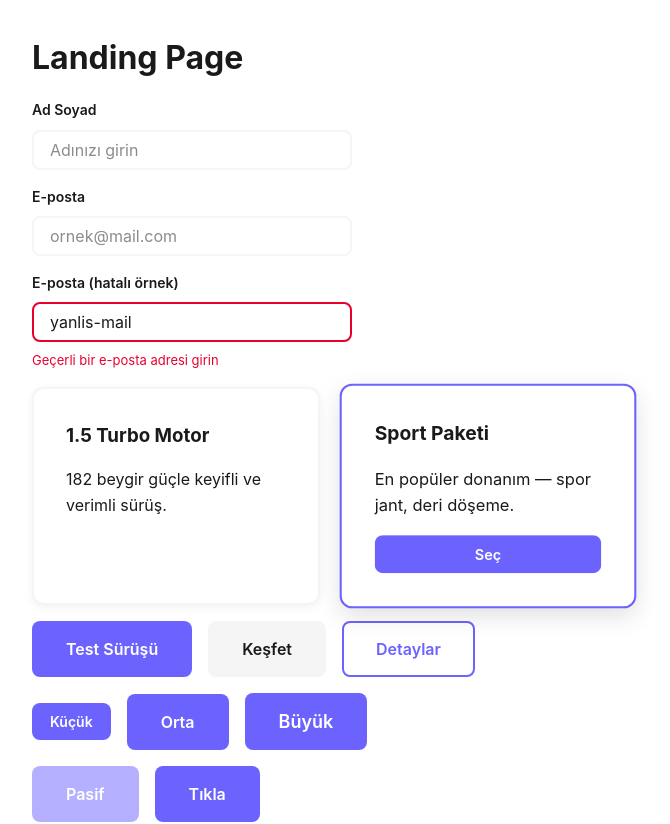
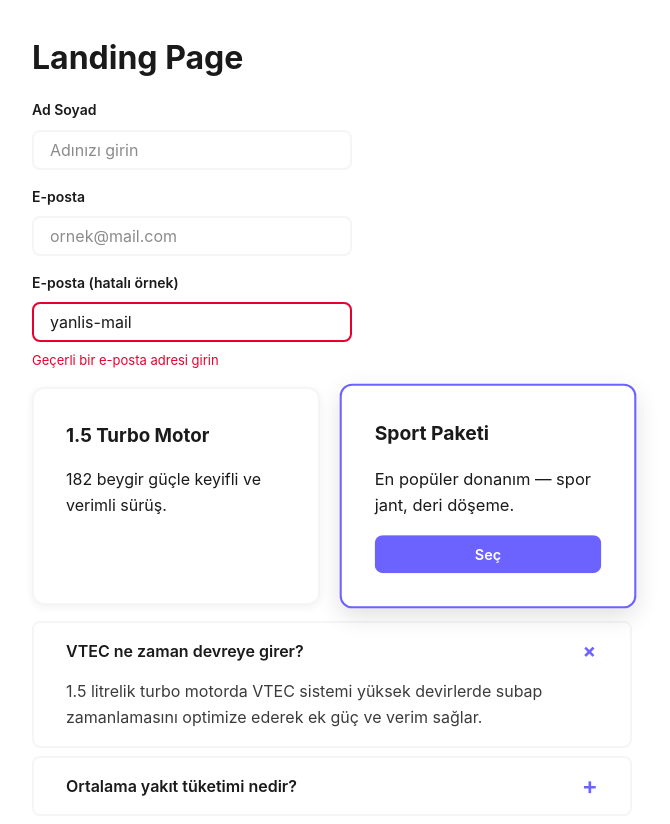
Before and after one commit to Muratsunnu/honda-civic-fc5-landing, a React (Vite) app: page / in a window 1280 px wide. Shown: the top 824 px of the page, without its empty margins (0-670 px from the left). Built offline with nearby package versions, Linux system fonts and the light colour scheme.

Commit message:
feat: add reusable Accordion component
- useState ile acik panel yonetimi (tek seferde bir panel)
- items prop ile soru-cevap listesi yapilandirilabilir
- button + aria-expanded + aria-controls + role=region (a11y)
- klavye destegi (native button) ve +/- ikon rotasyonu

```diff
--- a/src/App.tsx
+++ b/src/App.tsx
@@ -1,6 +1,7 @@
 import Button from './components/Button/Button'
 import Input from './components/Input/Input'
 import Card from './components/Card/Card'
+import Accordion from './components/Accordion/Accordion'
 
 function App() {
   return (
@@ -41,6 +42,29 @@ function App() {
         </Card>
       </div>
 
+      {/* Geçici test alanı — Accordion bileşeni (state ile aç/kapa) */}
+      <div style={{ maxWidth: '600px' }}>
+        <Accordion
+          items={[
+            {
+              question: 'VTEC ne zaman devreye girer?',
+              answer:
+                '1.5 litrelik turbo motorda VTEC sistemi yüksek devirlerde subap zamanlamasını optimize ederek ek güç ve verim sağlar.',
+            },
+            {
+              question: 'Ortalama yakıt tüketimi nedir?',
+              answer:
+                'Şehir içi ve şehir dışı karışık kullanımda ortalama 6-7 litre/100km değerlerine ulaşılabilir.',
+            },
+            {
+              question: 'Bagaj hacmi kaç litre?',
+              answer:
+                'Sedan gövde tipinde 519 litrelik geniş bagaj hacmiyle sınıfının önde gelenlerindendir.',
+            },
+          ]}
+        />
+      </div>
+
       {/* Geçici test alanı — Button bileşenini deniyoruz */}
       <div style={{ display: 'flex', gap: '1rem', flexWrap: 'wrap' }}>
         <Button variant="primary">Test Sürüşü</Button>
--- /dev/null
+++ b/src/components/Accordion/Accordion.scss
@@ -0,0 +1,75 @@
+// .accordion = Block: soru-cevap listesini saran kapsayıcı
+.accordion {
+  display: flex;
+  flex-direction: column;
+  gap: var(--spacing-sm);
+
+  // Element: tek bir soru-cevap kutusu
+  &__item {
+    border: 2px solid var(--color-secondary);
+    border-radius: 8px;
+    overflow: hidden;
+  }
+
+  // <h3> başlığın varsayılan margin/font etkisini sıfırla
+  &__heading {
+    margin: 0;
+    font-size: 1rem;
+  }
+
+  // Element: tıklanabilir soru başlığı (button)
+  &__trigger {
+    width: 100%;
+    display: flex;
+    align-items: center;
+    justify-content: space-between;
+    gap: var(--spacing-md);
+
+    padding: var(--spacing-md) var(--spacing-lg);
+    font-family: var(--font-family-base);
+    font-size: 1rem;
+    font-weight: 600;
+    text-align: left;
+    color: var(--color-text);
+    background-color: var(--color-bg);
+    border: none;
+    cursor: pointer;
+    transition: background-color 0.2s ease;
+
+    &:hover {
+      background-color: var(--color-secondary);
+    }
+
+    // Klavye odağı görünürlüğü (a11y)
+    &:focus-visible {
+      outline: 3px solid var(--color-primary);
+      outline-offset: -3px;
+    }
+  }
+
+  // Element: +/− ikonu
+  &__icon {
+    font-size: 1.5rem;
+    line-height: 1;
+    color: var(--color-primary);
+    transition: transform 0.2s ease;
+  }
+
+  // Açık panelin başlığındaki ikonu 45° döndür → + işareti × gibi olur
+  &__trigger[aria-expanded='true'] &__icon {
+    transform: rotate(45deg);
+  }
+
+  // Element: cevap paneli
+  &__panel {
+    padding: 0 var(--spacing-lg) var(--spacing-md);
+  }
+
+  // Element: cevap metni
+  &__answer {
+    margin: 0;
+    color: var(--color-text);
+    opacity: 0.85;
+    line-height: 1.6;
+  }
+}
--- /dev/null
+++ b/src/components/Accordion/Accordion.tsx
@@ -0,0 +1,72 @@
+import { useId, useState } from 'react'
+import './Accordion.scss'
+
+// Her bir soru-cevap çiftinin tipi
+export interface AccordionItem {
+  question: string
+  answer: string
+}
+
+interface AccordionProps {
+  items: AccordionItem[] // soru-cevap listesi dışarıdan verilir
+}
+
+function Accordion({ items }: AccordionProps) {
+  // STATE: hangi panelin açık olduğunu index ile tutuyoruz.
+  // null = hepsi kapalı. Başlangıçta ilk soru (0) açık olsun.
+  const [openIndex, setOpenIndex] = useState<number | null>(0)
+
+  // id'lerin benzersiz olması için ortak bir önek üretiyoruz
+  const baseId = useId()
+
+  // Tıklanan panel zaten açıksa kapat (null yap), değilse o index'i aç.
+  const toggle = (index: number) => {
+    setOpenIndex((current) => (current === index ? null : index))
+  }
+
+  return (
+    <div className="accordion">
+      {items.map((item, index) => {
+        const isOpen = openIndex === index
+        const headerId = `${baseId}-header-${index}`
+        const panelId = `${baseId}-panel-${index}`
+
+        return (
+          <div className="accordion__item" key={index}>
+            {/* Başlık bir <h3> içinde <button> — semantik + klavye desteği */}
+            <h3 className="accordion__heading">
+              <button
+                type="button"
+                id={headerId}
+                className="accordion__trigger"
+                aria-expanded={isOpen} // açık/kapalı durumu
+                aria-controls={panelId} // hangi paneli kontrol ediyor
+                onClick={() => toggle(index)}
+              >
+                <span>{item.question}</span>
+                {/* + / − işareti; açıkken döner (CSS'te) */}
+                <span className="accordion__icon" aria-hidden="true">
+                  +
+                </span>
+              </button>
+            </h3>
+
+            {/* Cevap paneli. Kapalıyken hidden → hem görünmez
+                hem de ekran okuyucu/klavye atlamaz (erişilemez olur). */}
+            <div
+              id={panelId}
+              role="region"
+              aria-labelledby={headerId}
+              className="accordion__panel"
+              hidden={!isOpen}
+            >
+              <p className="accordion__answer">{item.answer}</p>
+            </div>
+          </div>
+        )
+      })}
+    </div>
+  )
+}
+
+export default Accordion
```
